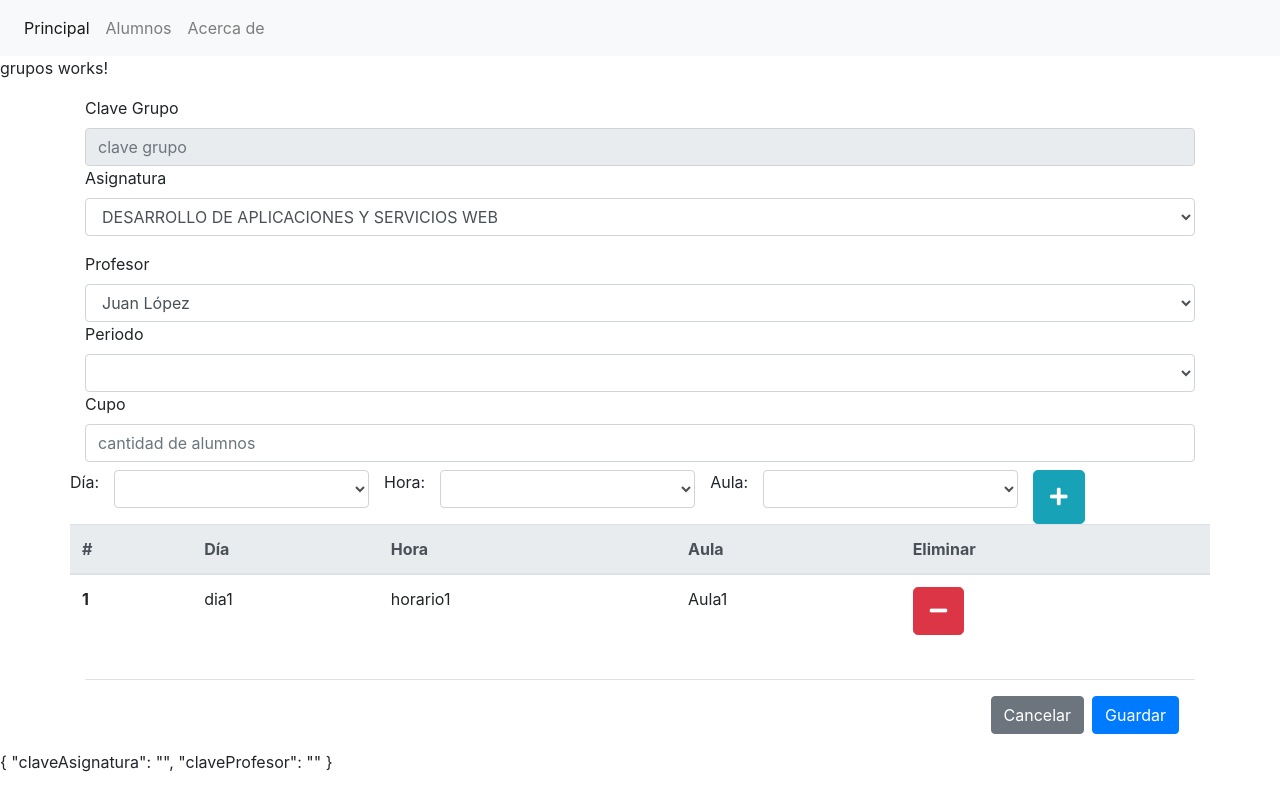
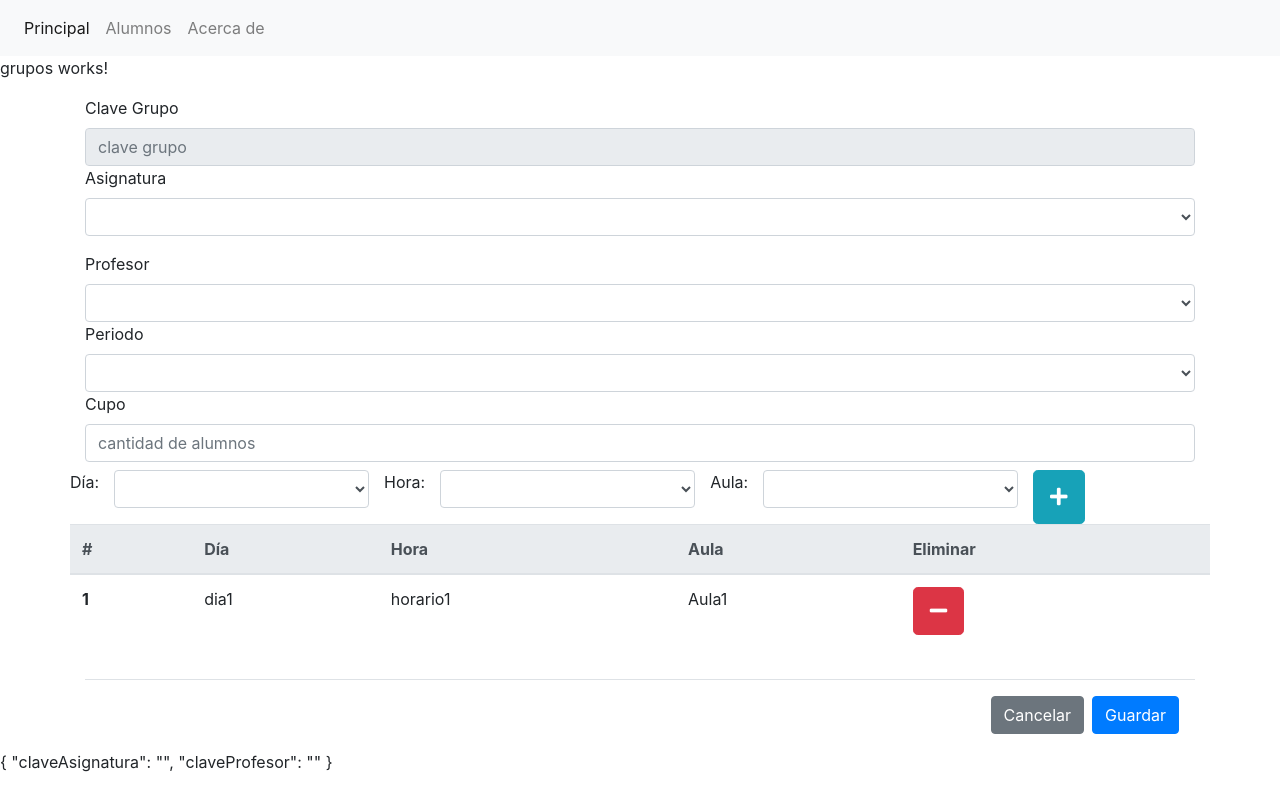
Before and after one commit to M1NDX/alumnos_g2, an Angular app: page /grupos/new in a window 1280 px wide. Built offline with nearby package versions, Linux system fonts and the light colour scheme.

Commit message:
cambios menores en editar grupo

```diff
--- a/src/app/grupos/grupo-edit/grupo-edit.component.html
+++ b/src/app/grupos/grupo-edit/grupo-edit.component.html
@@ -8,7 +8,7 @@
 
           <label for="">Asignatura</label>
           <div class="form-group">
-            <select class="form-control"   >
+            <select class="form-control" formControlName ="claveAsignatura"   >
               <option *ngFor="let opcion of asignaturas; let i = index" [value]="opcion.clave" >
                   {{ opcion.nombre }}
               </option>
@@ -16,8 +16,8 @@
           </div>
 
               <label for="">Profesor</label>
-              <select  class="form-control"  >
-                <option *ngFor="let opcion of profesores; let i = index" [value]="opcion.inside"  >
+              <select  class="form-control" formControlName ="claveProfesor" >
+                <option *ngFor="let opcion of profesores; let i = index" [value]="opcion.id"  >
                     {{ opcion.nombre }}
                 </option>
               </select>
--- a/src/app/grupos/grupo-edit/grupo-edit.component.ts
+++ b/src/app/grupos/grupo-edit/grupo-edit.component.ts
@@ -17,6 +17,8 @@ export class GrupoEditComponent implements OnInit {
   asignaturas = [];
   profesores = [];
 
+
+
   constructor(private grupoService: GrupoService) { }
 
   ngOnInit() {
@@ -27,6 +29,7 @@ export class GrupoEditComponent implements OnInit {
     this.formulario = new FormGroup({
        claveAsignatura: new FormControl(''),
        claveProfesor: new FormControl(''),
+
     });
 
   }
```
